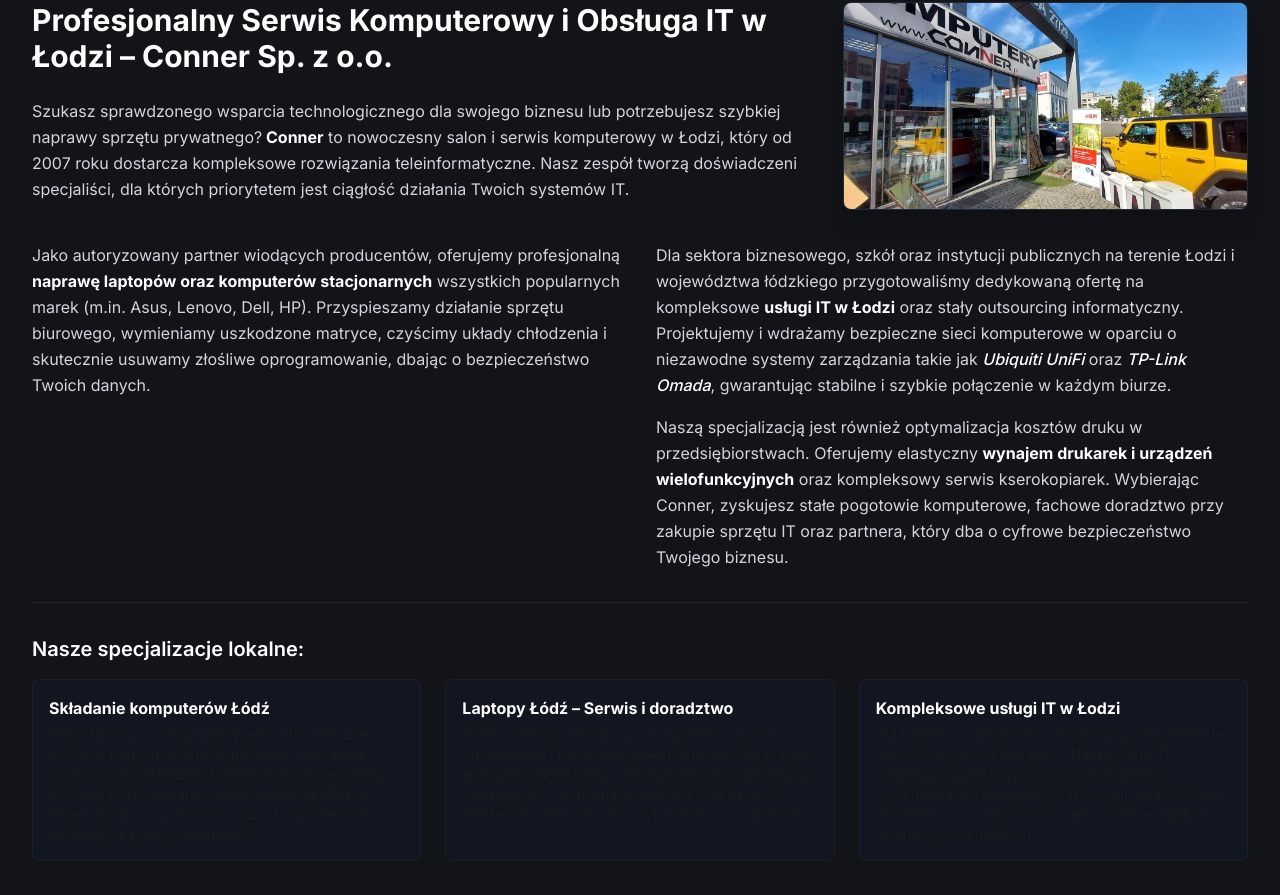
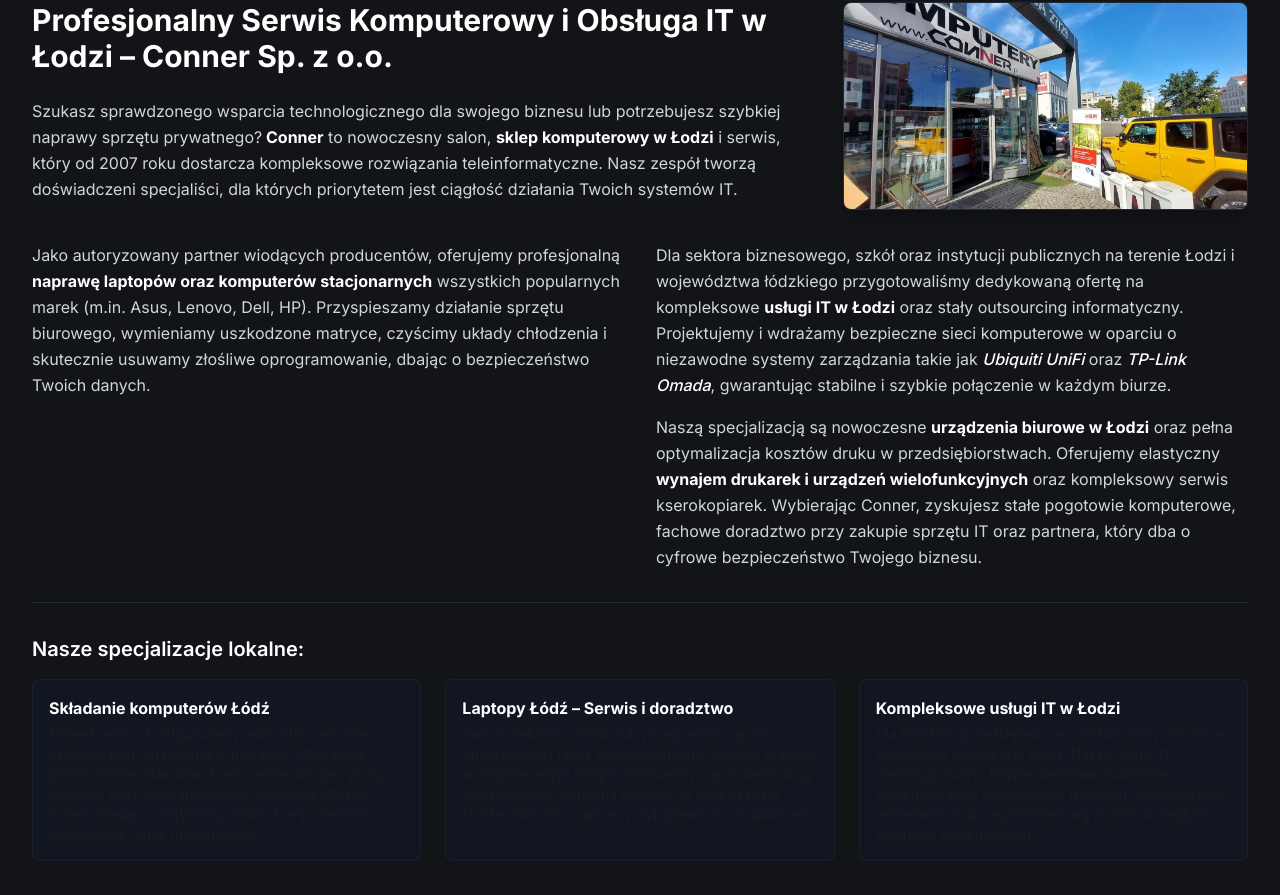
Before and after one commit to antekku9/Conner, a React (Vite) app: page / in a window 1280 px wide. Shown: the part 7199-8094 px from the top of the page. Built offline with nearby package versions, Linux system fonts and the light colour scheme.

Commit message:
Update SeoText.tsx

```diff
--- a/src/app/components/conner/SeoText.tsx
+++ b/src/app/components/conner/SeoText.tsx
@@ -18,7 +18,7 @@ export function SeoText() {
               </h2>
               <p className="text-gray-300 text-base leading-relaxed">
                 Szukasz sprawdzonego wsparcia technologicznego dla swojego biznesu lub potrzebujesz szybkiej naprawy sprzętu prywatnego?
-                <strong className="text-white"> Conner</strong> to nowoczesny salon i serwis komputerowy w Łodzi, który od 2007 roku dostarcza kompleksowe rozwiązania
+                <strong className="text-white"> Conner</strong> to nowoczesny salon, <strong className="text-white">sklep komputerowy w Łodzi</strong> i serwis, który od 2007 roku dostarcza kompleksowe rozwiązania
                 teleinformatyczne. Nasz zespół tworzą doświadczeni specjaliści, dla których priorytetem jest ciągłość działania Twoich systemów IT.
               </p>
             </div>
@@ -50,7 +50,7 @@ export function SeoText() {
                 zarządzania takie jak <em className="text-white font-medium">Ubiquiti UniFi</em> oraz <em className="text-white font-medium">TP-Link Omada</em>, gwarantując stabilne i szybkie połączenie w każdym biurze.
               </p>
               <p>
-                Naszą specjalizacją jest również optymalizacja kosztów druku w przedsiębiorstwach. Oferujemy elastyczny <strong className="text-white">wynajem drukarek i urządzeń
+                Naszą specjalizacją są nowoczesne <strong className="text-white">urządzenia biurowe w Łodzi</strong> oraz pełna optymalizacja kosztów druku w przedsiębiorstwach. Oferujemy elastyczny <strong className="text-white">wynajem drukarek i urządzeń
                 wielofunkcyjnych</strong> oraz kompleksowy serwis kserokopiarek. Wybierając Conner, zyskujesz stałe pogotowie komputerowe, fachowe doradztwo
                 przy zakupie sprzętu IT oraz partnera, który dba o cyfrowe bezpieczeństwo Twojego biznesu.
               </p>
```
